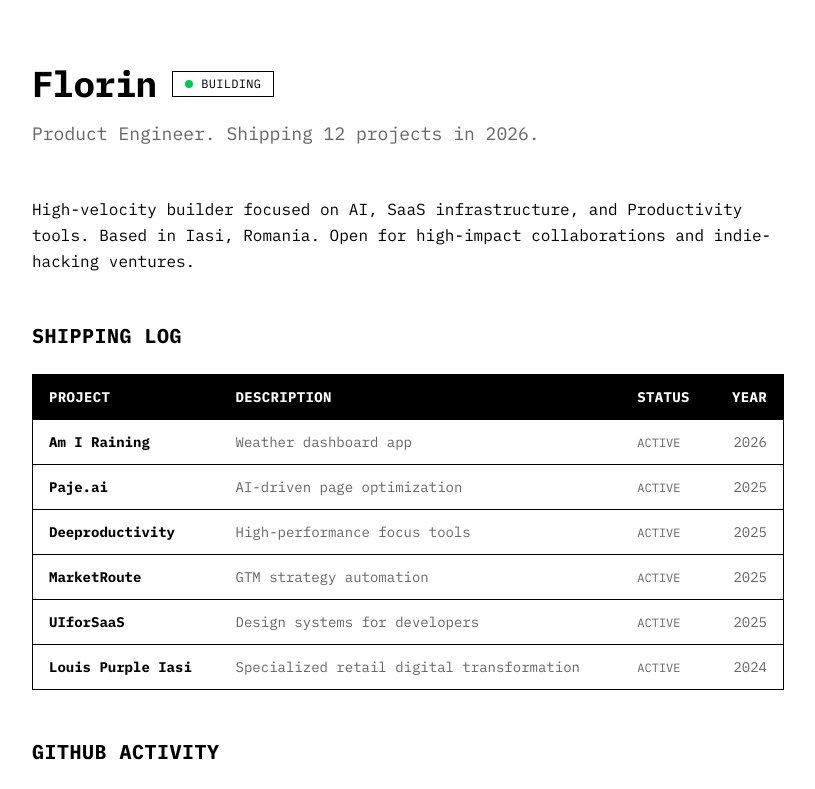
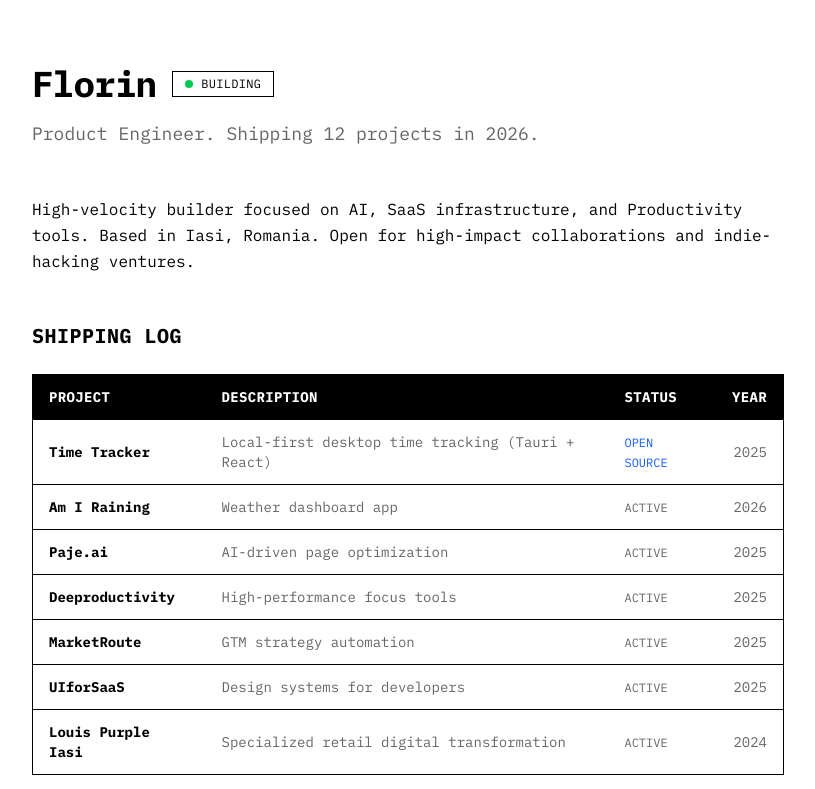
Before and after one commit to HustleCoding/indie-hacker-portfolio, a Next.js app: page / in a window 1280 px wide. Shown: the top 789 px of the page, without its empty margins (232-1047 px from the left). Built offline with nearby package versions, Linux system fonts and the light colour scheme; no server answers.

Commit message:
feat: add Time Tracker open source project to shipping log
Add "Time Tracker" project with status badge and update `llms.txt`.

Co-authored-by: Florin Dobinciuc <74682029+HustleCoding@users.noreply.github.com>

```diff
--- a/components/shipping-log.tsx
+++ b/components/shipping-log.tsx
@@ -1,6 +1,13 @@
 import Link from "next/link"
 
 const projects = [
+  {
+    name: "Time Tracker",
+    url: "https://github.com/HustleCoding/time-tracker",
+    description: "Local-first desktop time tracking (Tauri + React)",
+    status: "Open Source",
+    year: "2025",
+  },
   {
     name: "Am I Raining",
     url: "https://v0-weather-dashboard-pink.vercel.app",
@@ -78,7 +85,11 @@ export function ShippingLog() {
               <td className="px-3 sm:px-4 py-2 sm:py-3">
                 <span
                   className={`text-xs uppercase ${
-                    project.status === "Building" ? "text-green-600" : "text-muted-foreground"
+                    project.status === "Building"
+                      ? "text-green-600"
+                      : project.status === "Open Source"
+                        ? "text-blue-600"
+                        : "text-muted-foreground"
                   }`}
                 >
                   {project.status}
```
Also changed, not shown: public/llms.txt.
